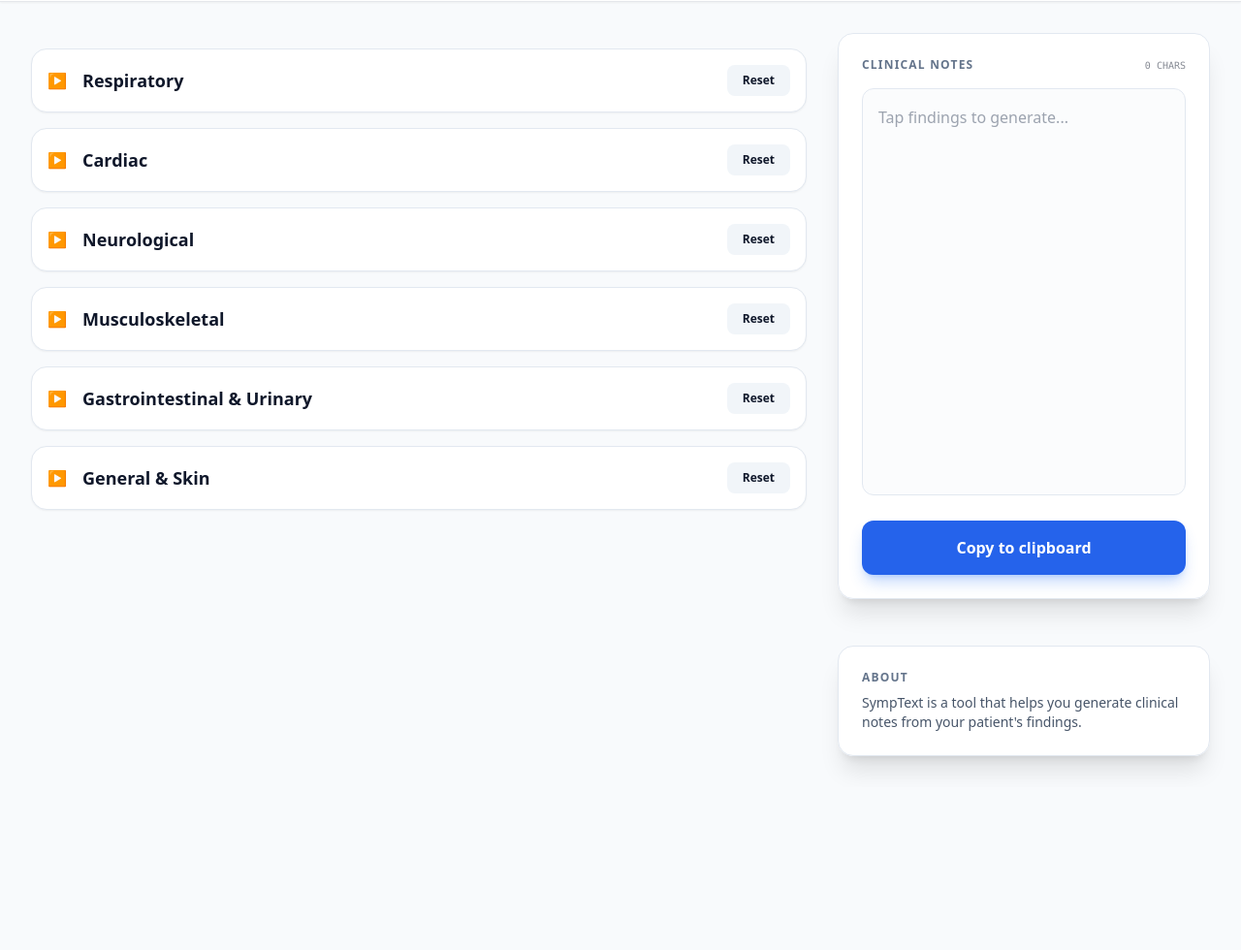
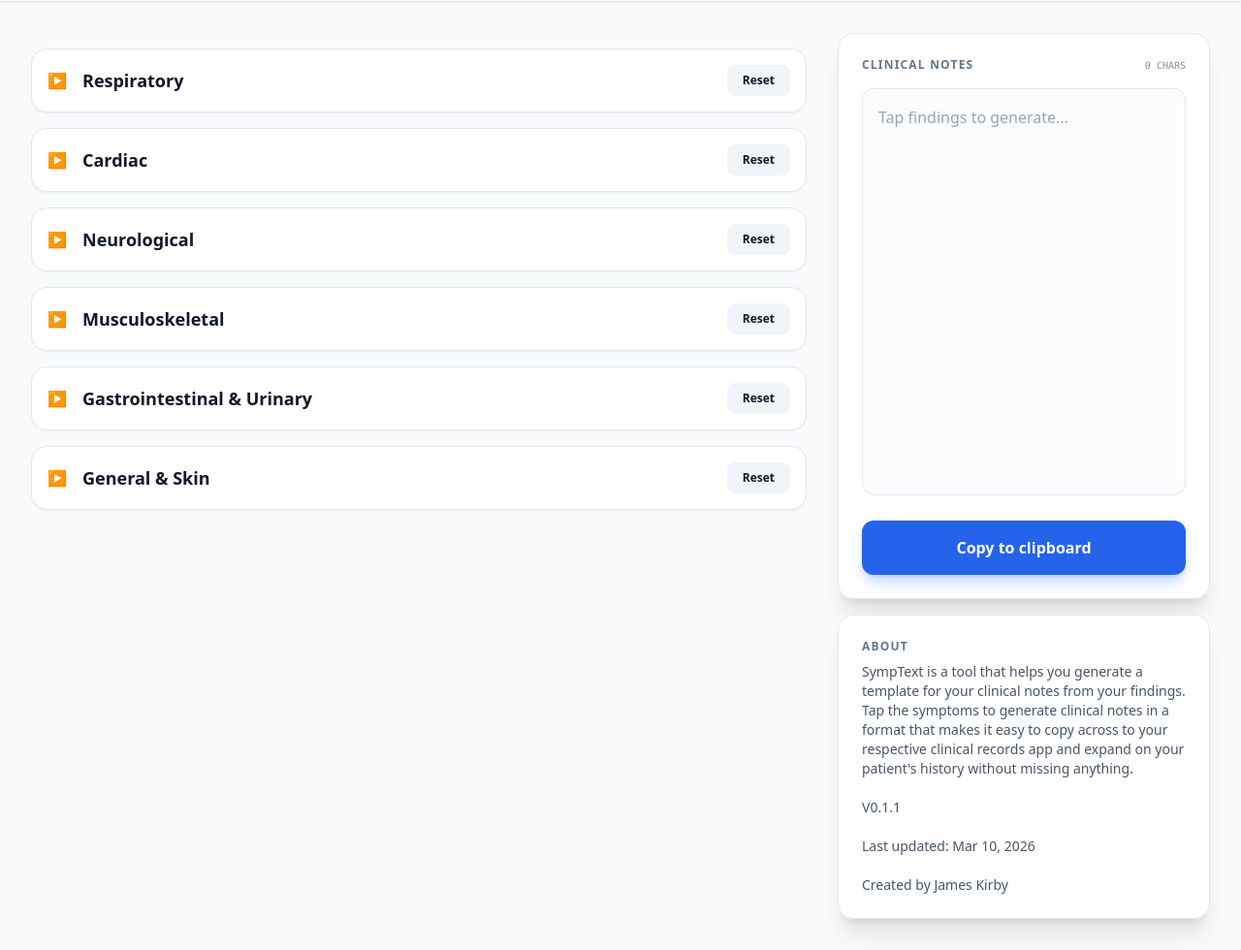
Before and after one commit to JamesDK5/SympText, a plain HTML site: page index.html in a window 1280 px wide. Shown: the part 71-1051 px from the top of the page at 97% size. Before the commit the page ends 883 px from the top, so only its background shows below. Drawn offline with nearby package versions, Linux system fonts and the light colour scheme.

Commit message:
Restore and update index.html with new features
Stickied 'About' card, added version details

```diff
--- a/index.html
+++ b/index.html
@@ -60,7 +60,7 @@
                     { id: 'Cardiac', title: 'Cardiac', color: 'text-red-500', findings: [
                         'Chest pain', 'Palpitations', 'Nausea', 'Vomiting', 'Pallor', 'Cyanosis', 'Diaphoresis'] },
                     { id: 'Neurological', title: 'Neurological', color: 'text-purple-500', findings: [
-                        'Headache', 'Numbness', 'Tingling', 'Dizziness', 'Weakness', 'Balance problems',
+                        'Headache', 'Dizziness', 'Weakness', 'Balance problems', 'Numbness', 'Tingling',
                         {name: 'Stroke', special: 'subheading'},
                         {name: 'FAST', special: 'fast'}, 'Facial weakness', 'Arm weakness', 'Leg weakness', 'Speech difficulty',
                         {name: 'Consciousness', special: 'subheading'},
@@ -121,7 +121,8 @@
         </div>
 
         <div class="fixed bottom-0 left-0 w-full lg:static lg:col-span-5 xl:col-span-4 z-40">
-            <div class="bg-white/95 dark:bg-gray-900/95 backdrop-blur-xl lg:backdrop-blur-none border-t lg:border border-slate-200 dark:border-gray-800 p-5 lg:p-6 lg:rounded-2xl lg:sticky lg:top-24 lg:shadow-xl shadow-[0_-10px_25px_-5px_rgba(0,0,0,0.1)]">
+            <div class="space-y-4 lg:sticky lg:top-24">
+                <div class="bg-white/95 dark:bg-gray-900/95 backdrop-blur-xl lg:backdrop-blur-none border-t lg:border border-slate-200 dark:border-gray-800 p-5 lg:p-6 lg:rounded-2xl lg:shadow-xl shadow-[0_-10px_25px_-5px_rgba(0,0,0,0.1)]">
                     <div class="w-12 h-1.5 bg-slate-300 dark:bg-slate-700 rounded-full mx-auto mb-4 lg:hidden"></div>
 
                     <div class="flex justify-between items-center mb-4">
@@ -131,14 +132,16 @@
                     <textarea id="generatedText" class="w-full h-32 lg:h-[420px] bg-slate-50/50 dark:bg-black/30 border border-slate-200 dark:border-gray-800 rounded-xl p-4 text-base font-medium leading-relaxed focus:outline-none focus:ring-4 focus:ring-blue-500/10 transition-all resize-none" readonly placeholder="Tap findings to generate..."></textarea>
                     <button id="copyButton" class="w-full mt-5 bg-blue-600 hover:bg-blue-700 text-white font-bold py-4 rounded-xl shadow-lg shadow-blue-500/30 active:scale-[0.97] transition-all flex items-center justify-center gap-3 touch-manipulation">Copy to clipboard</button>
                 </div>
-        </div>
 
-        <div class="mt-4 lg:col-span-5 lg:col-start-8 xl:col-span-4 xl:col-start-9">
                 <div class="bg-white/95 dark:bg-gray-900/95 border border-slate-200 dark:border-gray-800 p-5 lg:p-6 rounded-2xl lg:shadow-xl">
                     <h3 class="font-bold text-slate-500 text-xs uppercase tracking-widest pb-2">About</h3>
                     <p class="text-sm text-slate-600 dark:text-slate-400">
-                SympText is a tool that helps you generate clinical notes from your patient's findings.
+                        SympText is a tool that helps you generate a template for your clinical notes from your findings. Tap the symptoms to generate clinical notes in a format that makes it easy to copy across to your respective clinical records app and expand on your patient's history without missing anything.
+                        <br><br>V0.1.1
+                        <br><br>Last updated: <span id="lastUpdatedDate"></span>
+                        <br><br>Created by James Kirby
                     </p>
+                </div>
             </div>
         </div>
     </main>
@@ -148,6 +151,16 @@
             const form = document.getElementById('assessmentForm');
             const output = document.getElementById('generatedText');
             const wordCount = document.getElementById('wordCount');
+            const lastUpdatedEl = document.getElementById('lastUpdatedDate');
+
+            if (lastUpdatedEl) {
+                const modified = new Date(document.lastModified);
+                lastUpdatedEl.textContent = modified.toLocaleDateString(undefined, {
+                    year: 'numeric',
+                    month: 'short',
+                    day: 'numeric'
+                });
+            }
 
             function updateText() {
                 let finalNarrative = "";
```
Lines whose indentation alone changed are shown as unchanged.
